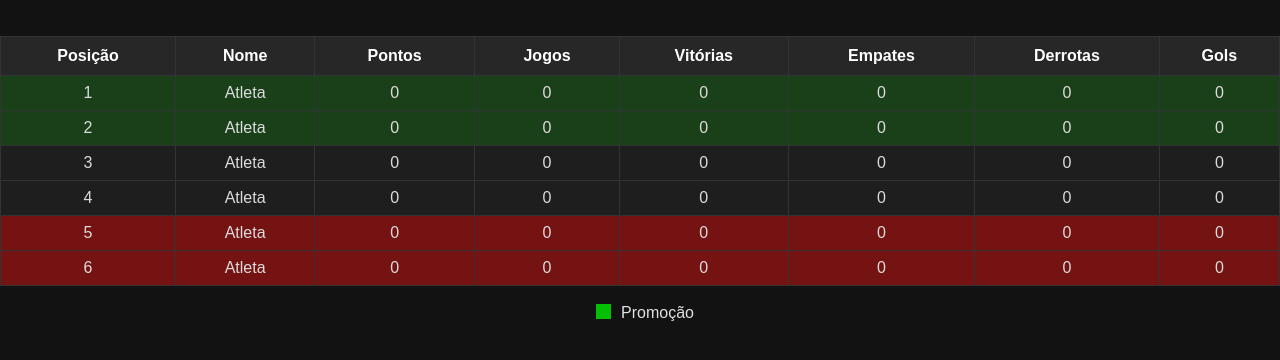
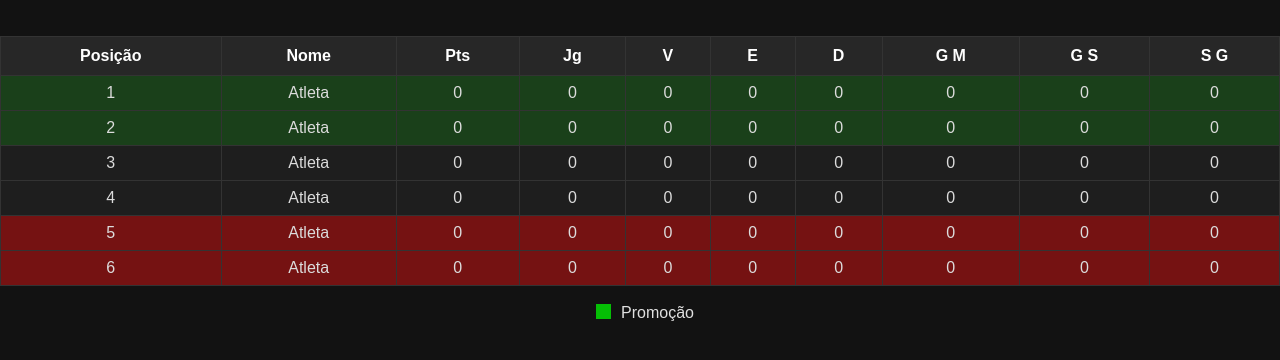
Before and after one commit to KayquePerinetti/classificacao_serie_B, a plain HTML site: page index.html in a window 1280 px wide. Shown: the part 80-440 px from the top of the page. Drawn offline with Linux system fonts and the light colour scheme.

Commit message:
Update index.html

```diff
--- a/index.html
+++ b/index.html
@@ -78,18 +78,22 @@
       <tr>
         <th>Posição</th>
         <th>Nome</th>
-        <th>Pontos</th>
-        <th>Jogos</th>
-        <th>Vitórias</th>
-        <th>Empates</th>
-        <th>Derrotas</th>
-        <th>Gols</th>
+        <th>Pts</th>
+        <th>Jg</th>
+        <th>V</th>
+        <th>E</th>
+        <th>D</th>
+        <th>G M</th>
+        <th>G S</th>
+        <th>S G</th>
       </tr>
     </thead>
     <tbody>
       <tr class="primeiro">
         <td>1</td>
         <td>Atleta</td>
+        <td>0</td>
+        <td>0</td>
         <td>0</td>
         <td>0</td>
         <td>0</td>
@@ -106,10 +110,14 @@
         <td>0</td>
         <td>0</td>
         <td>0</td>
+        <td>0</td>
+        <td>0</td>
       </tr>
       <tr>
         <td>3</td>
         <td>Atleta</td>
+        <td>0</td>
+        <td>0</td>
         <td>0</td>
         <td>0</td>
         <td>0</td>
@@ -126,10 +134,14 @@
         <td>0</td>
         <td>0</td>
         <td>0</td>
+        <td>0</td>
+        <td>0</td>
       </tr>
       <tr class="ultimo">
         <td>5</td>
         <td>Atleta</td>
+        <td>0</td>
+        <td>0</td>
         <td>0</td>
         <td>0</td>
         <td>0</td>
@@ -146,6 +158,8 @@
         <td>0</td>
         <td>0</td>
         <td>0</td>
+        <td>0</td>
+        <td>0</td>
       </tr>
     </tbody>
   </table>
```
